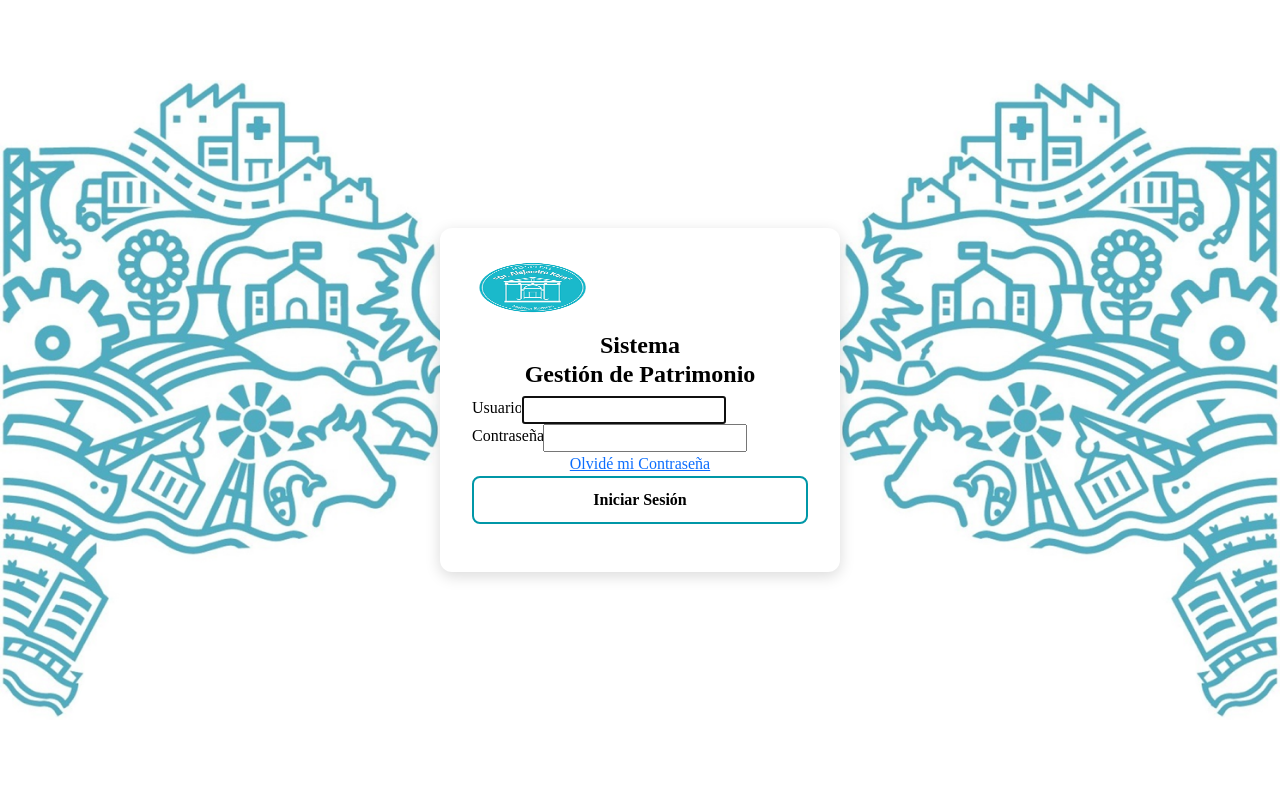
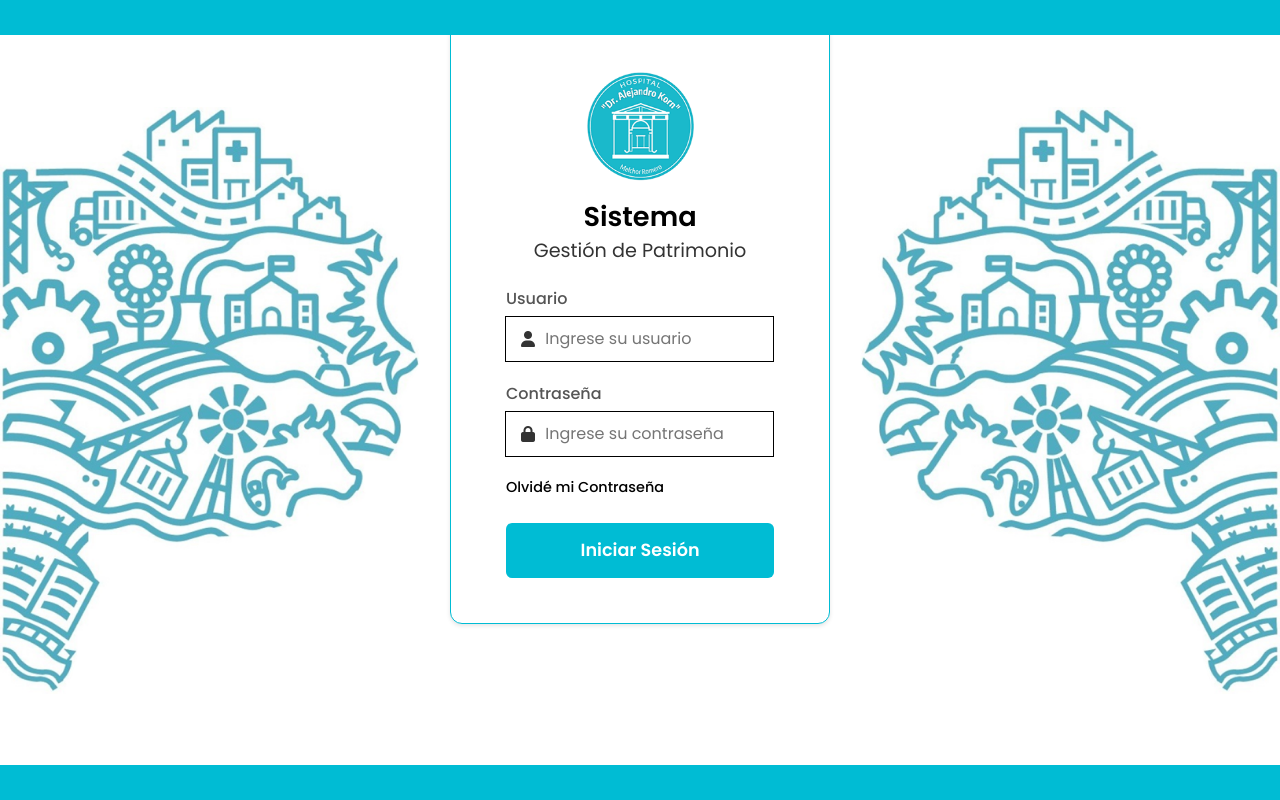
Before and after one commit to isft12-25/sistema-bienes-hospital-romero, a Django app: page /login/ in a window 1280 px wide. Run offline with Django 4.2, Linux system fonts and the light colour scheme; some libraries are stand-ins or nearby versions.

Commit message:
Cambios de FrontEnd login y recuperar contraseña

```diff
--- a/static/css/base.css
+++ b/static/css/base.css
@@ -90,7 +90,7 @@
 /* -------- Panel lateral -------- */
 .left-panel {
     width: 280px;
-    background-color: #00a4c6;
+    background-color: #ffffff;
     display: flex;
     flex-direction: column;
     justify-content: flex-start;
--- a/static/css/login.css
+++ b/static/css/login.css
@@ -1,71 +1,234 @@
-.main-content {
+/* ======== FUENTE ======== */
+@import url('https://fonts.googleapis.com/css2?family=Poppins:wght@400;500;600&display=swap');
+
+/* ======== ESTILOS GENERALES ======== */
+* {
+    margin: 0;
+    padding: 0;
+    box-sizing: border-box;
+}
+
+html, body {
+    width: 100%;
+    height: 100%;
+}
+
+body {
+    font-family: 'Poppins', sans-serif;
+    background-color: #fff;
+    display: flex;
+    flex-direction: column;
+    justify-content: center;
+    align-items: center;
+    height: 100vh;
+    overflow: hidden;
+
+    /* Imágenes laterales */
+    background-image: url('../img/patron_izquierda.png'), url('../img/patron_derecha.png');
+    background-repeat: no-repeat, no-repeat;
+    background-position: left center, right center;
+    background-size: 33%, 33%;
+}
+
+/* ======== HEADER Y FOOTER ======== */
+.header-bar,
+.footer-bar {
+    width: 100%;
+    height: 35px;
+    background-color: #00bcd4;
+    position: fixed;
+    left: 0;
+    z-index: 10;
+}
+
+.header-bar {
+    top: 0;
+}
+
+.footer-bar {
+    bottom: 0;
+}
+
+/* ======== CONTENEDOR PRINCIPAL ======== */
+.container {
+    display: flex;
+    justify-content: center;
+    align-items: center;
+    width: 100%;
+    flex: 1;
+    padding: 20px;
+}
+
+/* ======== CAJA DE LOGIN ======== */
+.login-box {
+    background-color: #fff;
+    padding: 45px 55px;
+    border-radius: 12px;
+    border: 1.5px solid #00bcd4;
+    box-shadow: 0 2px 4px rgba(0, 0, 0, 0.1);
+    text-align: center;
+    width: 380px;
+}
+
+/* ======== LOGO Y TÍTULOS ======== */
+.header {
+    margin-bottom: 25px;
+    display: flex;
+    flex-direction: column;
+    align-items: center;
+}
+
+.header img {
+    width: 120px;
+    height: auto;
+    margin-bottom: 15px;
+    display: block;
+}
+
+.title h1 {
+    font-size: 1.7em;
+    color: #000;
+    font-weight: 600;
+    margin: 0;
+    line-height: 1.2;
+}
+
+.title h2 {
+    font-size: 1.2em;
+    color: #333;
+    margin: 5px 0 0 0;
+    font-weight: 400;
+}
+
+/* ======== CAMPOS DEL FORMULARIO ======== */
+.input-group {
+    margin-bottom: 20px;
+    text-align: left;
+}
+
+.input-group label {
+    display: block;
+    margin-bottom: 5px;
+    color: #555;
+    font-weight: 500;
+}
+
+.input-field {
+    display: flex;
+    align-items: center;
+    border: 1.5px solid #000;
+    border-radius: 20px;
+    padding: 10px 15px;
+    background-color: #fff;
+    transition: border-color 0.3s ease;
+}
+
+.input-field.error {
+    border-color: #e74c3c;
+}
+
+.input-field i {
+    color: #333;
+    margin-right: 10px;
+    width: 16px;
+}
+
+.input-field input {
+    border: none;
+    outline: none;
+    width: 100%;
+    font-size: 1em;
+    background: transparent;
+    padding: 0;
+}
+
+/* ======== LINK DE OLVIDÉ CONTRASEÑA ======== */
+.forgot-password {
+    display: block;
+    text-align: left;
+    font-size: 0.9em;
+    color: #000;
+    text-decoration: none;
+    margin-bottom: 25px;
+    font-weight: 500;
+}
+
+.forgot-password:hover {
+    text-decoration: underline;
+}
+
+/* ======== BOTÓN DE LOGIN ======== */
+.login-button {
+    width: 100%;
+    padding: 14px;
+    background-color: #00bcd4;
+    color: #fff;
+    border: none;
+    border-radius: 6px;
+    font-size: 1.1em;
+    font-weight: bold;
+    cursor: pointer;
+    transition: background-color 0.3s ease;
+    position: relative;
     display: flex;
     align-items: center;
     justify-content: center;
-    min-height: calc(100vh - 120px);
-    padding: 2rem 1rem;
-    box-sizing: border-box;
+    gap: 10px;
 }
 
-.login-container {
-    position: relative;
-    z-index: 1;
-    max-width: 400px;
-    width: 100%;
-    padding: 2rem;
-    background: #fff;
-    border-radius: 12px;
-    box-shadow: 0 4px 15px rgba(0,0,0,0.15);
-    text-align: center;
+.login-button:hover {
+    background-color: #0097a7;
 }
 
-.logo {
-    width: 120px;
-    margin-bottom: 1rem;
+.login-button:disabled {
+    background-color: #81d4e2;
+    cursor: not-allowed;
 }
 
-.title {
-    font-size: 1.5rem;
-    font-weight: bold;
-    margin-bottom: 0.5rem;
+.login-button.loading {
+    background-color: #81d4e2;
 }
 
-.subtitle {
-    font-size: 1rem;
-    color: #555;
-    margin-bottom: 1.5rem;
+/* ======== MENSAJE DE ERROR ======== */
+.error-message {
+    color: #e74c3c;
+    font-size: 0.85em;
+    margin-top: 5px;
+    text-align: left;
+    display: none;
+    font-weight: 500;
 }
 
-.login-options {
-    margin-top: 1rem;
+/* ======== ANIMACIÓN DE SACUDIDA ======== */
+@keyframes shake {
+    0%, 100% { transform: translateX(0); }
+    10%, 30%, 50%, 70%, 90% { transform: translateX(-5px); }
+    20%, 40%, 60%, 80% { transform: translateX(5px); }
 }
 
-.login-button {
-    display: block;
-    width: 100%;
-    margin-bottom: 1rem;
-    padding: 10px;
-    border: 2px solid #0097a7;
-    border-radius: 8px;
-    background: white;
-    font-weight: bold;
-    cursor: pointer;
-    transition: all 0.2s ease;
-    text-decoration: none;
-    color: #000;
-    text-align: center;
-}
-.login-button:hover {
-    background: #0097a7;
-    color: white;
+.shake {
+    animation: shake 0.5s cubic-bezier(.36,.07,.19,.97) both;
 }
 
-.lateral {
-    position: absolute;
-    top: 50%;
-    transform: translateY(-50%);
-    max-height: 80vh;
-    z-index: 0;
+/* ======== SPINNER ======== */
+.spinner {
+    width: 18px;
+    height: 18px;
+    border: 2px solid rgba(255,255,255,.3);
+    border-radius: 50%;
+    border-top-color: #fff;
+    animation: spin 1s ease-in-out infinite;
+    display: none;
 }
-.izquierda { left: 0; }
-.derecha { right: 0; }
+
+@keyframes spin {
+    to { transform: rotate(360deg); }
+}
+
+.loading .spinner {
+    display: block;
+}
+
+.loading .button-text {
+    opacity: 0.8;
+}
--- a/templates/login.html
+++ b/templates/login.html
@@ -1,52 +1,74 @@
 {% extends 'base.html' %}
 {% load static %}
 
-{% block title %}Iniciar Sesión - Sistema de Patrimonio{% endblock %}
+{% block title %}Iniciar Sesión - Hospital Dr. Alejandro Korn{% endblock %}
 
 {% block header %}{% endblock %}
 {% block footer %}{% endblock %}
 
 {% block extra_css %}
 <link rel="stylesheet" href="{% static 'css/login.css' %}">
+<link rel="stylesheet" href="https://cdnjs.cloudflare.com/ajax/libs/font-awesome/6.0.0-beta3/css/all.min.css">
 {% endblock %}
 
 {% block content %}
-<img src="{% static 'img/lateral-izquierda.png' %}" alt="Decoración izquierda" class="lateral izquierda">
-<img src="{% static 'img/lateral-derecha.png' %}" alt="Decoración derecha" class="lateral derecha">
+<!-- Barra superior -->
+<div class="header-bar"></div>
 
-<div class="login-container">
-    <div class="logo-container">
-        <img class="logo" src="{% static 'img/logo.png' %}" alt="Logo del Hospital">
+<!-- Contenedor principal -->
+<div class="container">
+    <div class="login-box" id="loginBox">
+        <div class="header">
+            <img src="{% static 'img/logo.png' %}" alt="Logo Hospital Dr. Alejandro Korn">
+            <div class="title">
+                <h1>Sistema</h1>
+                <h2>Gestión de Patrimonio</h2>
+            </div>
         </div>
 
-    <h1 class="title">Sistema<br>Gestión de Patrimonio</h1>
-
-    {% include 'includes/messages.html' %}
-
-    <form method="post" action="{% url 'login' %}">
+        <!-- Formulario de inicio de sesión -->
+        <form id="loginForm" method="post" action="{% url 'login' %}">
             {% csrf_token %}
-        <!-- 🔒 Lleva el next saneado desde la vista para evitar bucles -->
             <input type="hidden" name="next" value="{{ next }}"/>
 
             <div class="input-group">
                 <label for="usuario">Usuario</label>
-            <div class="input-field">
+                <div class="input-field" id="usernameField">
                     <i class="fas fa-user"></i>
-                <input type="text" id="usuario" name="usuario" required autofocus>
+                    <input type="text" id="usuario" name="usuario" autocomplete="username"
+                           value="{{ form.usuario.value|default:'' }}" placeholder="Ingrese su usuario">
                 </div>
+                <div class="error-message" id="usernameError"></div>
             </div>
 
             <div class="input-group">
                 <label for="contrasena">Contraseña</label>
-            <div class="input-field">
+                <div class="input-field" id="passwordField">
                     <i class="fas fa-lock"></i>
-                <input type="password" id="contrasena" name="contrasena" required>
+                    <input type="password" id="contrasena" name="contrasena" autocomplete="current-password"
+                           placeholder="Ingrese su contraseña">
+                </div>
+                <div class="error-message" id="passwordError"></div>
+            </div>
+
+            {% if form.errors %}
+            <div class="error-message" id="loginError" style="display: block;">El Usuario y/o Contraseña es incorrecto</div>
+            {% else %}
+            <div class="error-message" id="loginError">El Usuario y/o Contraseña es incorrecto</div>
+            {% endif %}
+
+            <a href="{% url 'recuperar_password' %}" class="forgot-password">Olvidé mi Contraseña</a>
+
+            <button type="submit" class="login-button" id="loginButton">
+                <span class="spinner"></span>
+                <span class="button-text">Iniciar Sesión</span>
+            </button>
+        </form>
     </div>
 </div>
 
-        <a href="{% url 'recuperar_password' %}" class="forgot-password">Olvidé mi Contraseña</a>
+<!-- Barra inferior -->
+<div class="footer-bar"></div>
 
-        <button type="submit" class="login-button">Iniciar Sesión</button>
-    </form>
-</div>
+<script src="{% static 'js/login.js' %}"></script>
 {% endblock %}
```
Also changed, not shown: static/css/recuperar.css (+122 -46 lines), static/js/login.js (+8 -44 lines), templates/recuperar_password.html (+11 -7 lines), static/img/logo-bsas-full.png (added). Lines whose indentation alone changed are shown as unchanged.
